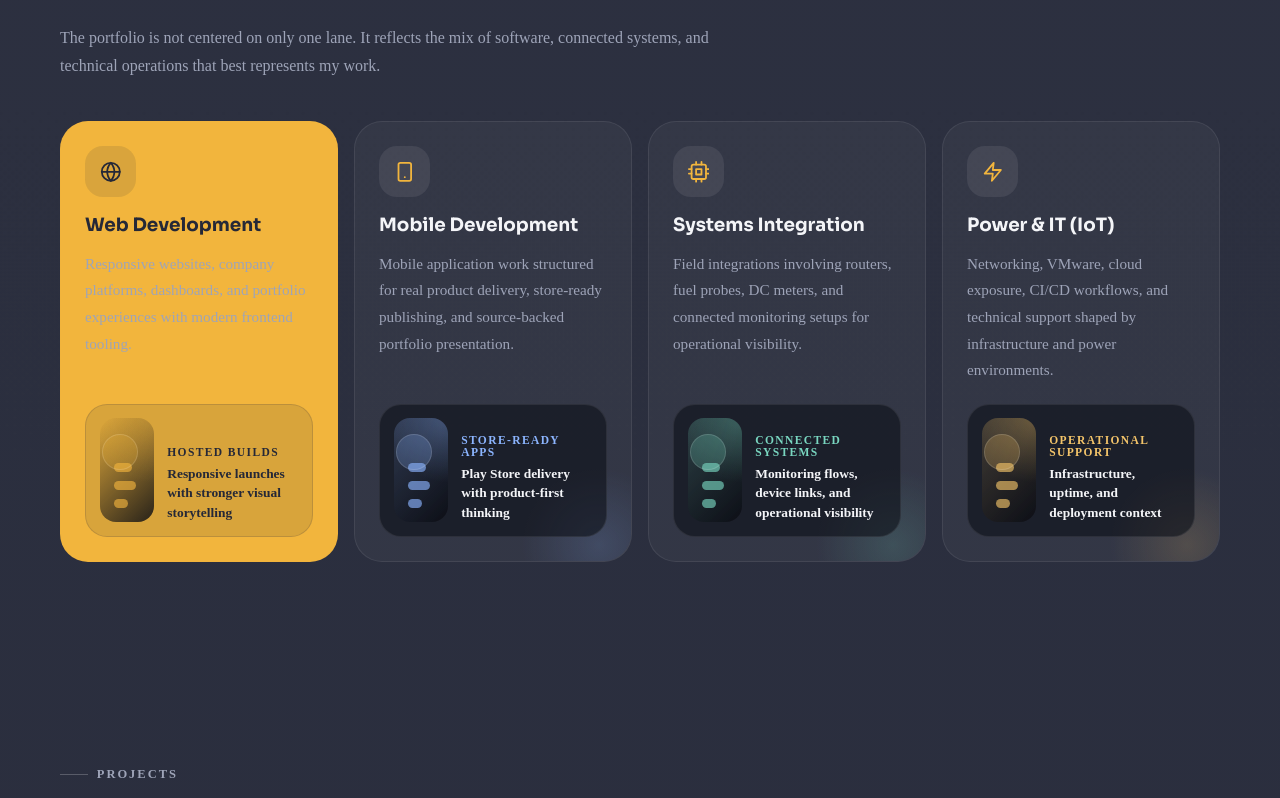
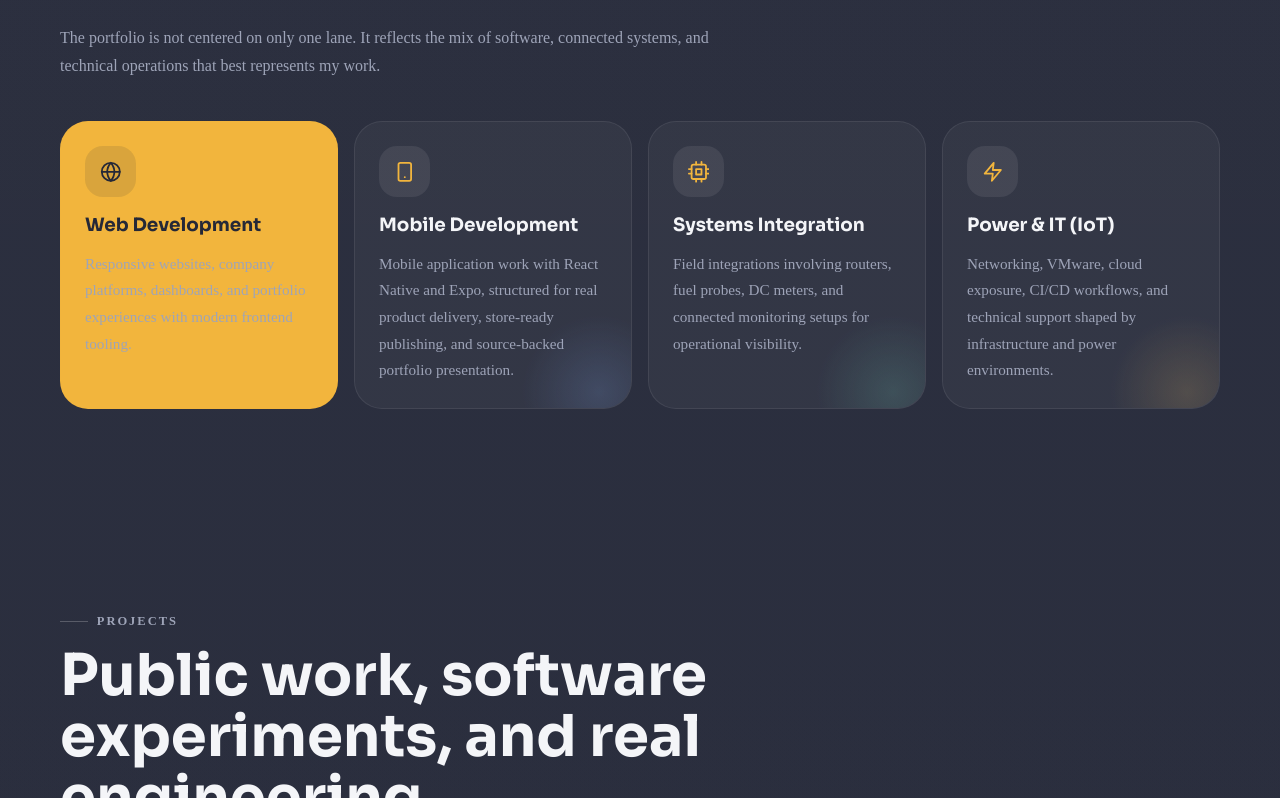
Before and after one commit to DavisKiprotich/New-Portfolio, a React (Create React App) app: page / in a window 1280 px wide. Shown: the part 2082-2880 px from the top of the page. Built offline with nearby package versions, Linux system fonts and the light colour scheme.

Commit message:
Hover efefect

```diff
--- a/src/container/Skills/Skills.jsx
+++ b/src/container/Skills/Skills.jsx
@@ -9,8 +9,6 @@ const focusAreas = [
     title: "Web Development",
     description:
       "Responsive websites, company platforms, dashboards, and portfolio experiences with modern frontend tooling.",
-    previewLabel: "Hosted builds",
-    previewCaption: "Responsive launches with stronger visual storytelling",
     accentColor: "#f2b53d",
     glow: "242, 181, 61",
     accent: true,
@@ -19,9 +17,7 @@ const focusAreas = [
     icon: <FiSmartphone />,
     title: "Mobile Development",
     description:
-      "Mobile application work structured for real product delivery, store-ready publishing, and source-backed portfolio presentation.",
-    previewLabel: "Store-ready apps",
-    previewCaption: "Play Store delivery with product-first thinking",
+      "Mobile application work with React Native and Expo, structured for real product delivery, store-ready publishing, and source-backed portfolio presentation.",
     accentColor: "#8cb5ff",
     glow: "140, 181, 255",
   },
@@ -30,8 +26,6 @@ const focusAreas = [
     title: "Systems Integration",
     description:
       "Field integrations involving routers, fuel probes, DC meters, and connected monitoring setups for operational visibility.",
-    previewLabel: "Connected systems",
-    previewCaption: "Monitoring flows, device links, and operational visibility",
     accentColor: "#79d6c0",
     glow: "121, 214, 192",
   },
@@ -40,8 +34,6 @@ const focusAreas = [
     title: "Power & IT (IoT)",
     description:
       "Networking, VMware, cloud exposure, CI/CD workflows, and technical support shaped by infrastructure and power environments.",
-    previewLabel: "Operational support",
-    previewCaption: "Infrastructure, uptime, and deployment context",
     accentColor: "#f3c46a",
     glow: "243, 196, 106",
   },
@@ -78,19 +70,6 @@ const Skills = () => {
                 <h3>{item.title}</h3>
                 <p>{item.description}</p>
               </div>
-
-              <div className="focus__preview" aria-hidden="true">
-                <div className="focus__preview-surface">
-                  <span />
-                  <span />
-                  <span />
-                </div>
-
-                <div className="focus__preview-copy">
-                  <span>{item.previewLabel}</span>
-                  <strong>{item.previewCaption}</strong>
-                </div>
-              </div>
             </article>
           ))}
         </div>
--- a/src/container/Skills/Skills.scss
+++ b/src/container/Skills/Skills.scss
@@ -6,9 +6,6 @@
 
 .focus__card {
   position: relative;
-  display: flex;
-  flex-direction: column;
-  gap: 1.25rem;
   min-height: 100%;
   padding: 1.5rem;
   border-radius: 28px;
@@ -41,12 +38,6 @@
   background: var(--color-accent);
   border-color: rgba(242, 181, 61, 0.55);
   color: #252837;
-}
-
-.focus__copy,
-.focus__preview {
-  position: relative;
-  z-index: 1;
 }
 
 .focus__icon {
@@ -85,127 +76,6 @@
   line-height: 1.75;
 }
 
-.focus__preview {
-  display: grid;
-  grid-template-columns: minmax(0, 1fr) minmax(0, 8.2rem);
-  gap: 0.85rem;
-  align-items: end;
-  margin-top: auto;
-  padding: 0.85rem;
-  border-radius: 22px;
-  background: rgba(15, 18, 27, 0.62);
-  border: 1px solid rgba(255, 255, 255, 0.08);
-  transition: transform 0.3s ease, border-color 0.3s ease,
-    background-color 0.3s ease;
-}
-
-.focus__preview-surface {
-  position: relative;
-  min-height: 6.5rem;
-  border-radius: 16px;
-  overflow: hidden;
-  padding: 0.9rem;
-  display: grid;
-  align-content: end;
-  gap: 0.55rem;
-  background:
-    radial-gradient(circle at top right, rgba(var(--focus-glow), 0.3), transparent 55%),
-    linear-gradient(135deg, rgba(var(--focus-glow), 0.18), rgba(11, 13, 20, 0.86));
-}
-
-.focus__preview-surface::after {
-  content: "";
-  position: absolute;
-  inset: 1rem 1rem auto auto;
-  width: 2.1rem;
-  height: 2.1rem;
-  border-radius: 999px;
-  background: rgba(var(--focus-glow), 0.22);
-  border: 1px solid rgba(255, 255, 255, 0.14);
-  transition: transform 0.35s ease, background-color 0.35s ease;
-}
-
-.focus__preview-surface span {
-  display: block;
-  height: 0.56rem;
-  border-radius: 999px;
-  background: rgba(255, 255, 255, 0.18);
-  transition: width 0.35s ease, background-color 0.35s ease, transform 0.35s ease;
-}
-
-.focus__preview-surface span:nth-child(1) {
-  width: 72%;
-}
-
-.focus__preview-surface span:nth-child(2) {
-  width: 88%;
-}
-
-.focus__preview-surface span:nth-child(3) {
-  width: 54%;
-}
-
-.focus__preview-copy {
-  display: grid;
-  gap: 0.35rem;
-}
-
-.focus__preview-copy span {
-  color: var(--focus-accent, var(--color-accent));
-  font-size: 0.72rem;
-  font-weight: 800;
-  letter-spacing: 0.12em;
-  text-transform: uppercase;
-}
-
-.focus__preview-copy strong {
-  color: var(--color-ink);
-  font-size: 0.84rem;
-  line-height: 1.45;
-}
-
-.focus__card:hover .focus__preview,
-.focus__card:active .focus__preview {
-  transform: translateY(-3px);
-  border-color: rgba(var(--focus-glow), 0.28);
-}
-
-.focus__card:hover .focus__preview-surface::after,
-.focus__card:active .focus__preview-surface::after {
-  transform: scale(1.08);
-  background: rgba(var(--focus-glow), 0.42);
-}
-
-.focus__card:hover .focus__preview-surface span,
-.focus__card:active .focus__preview-surface span {
-  background: rgba(var(--focus-glow), 0.76);
-}
-
-.focus__card:hover .focus__preview-surface span:nth-child(1),
-.focus__card:active .focus__preview-surface span:nth-child(1) {
-  width: 86%;
-}
-
-.focus__card:hover .focus__preview-surface span:nth-child(2),
-.focus__card:active .focus__preview-surface span:nth-child(2) {
-  width: 94%;
-}
-
-.focus__card:hover .focus__preview-surface span:nth-child(3),
-.focus__card:active .focus__preview-surface span:nth-child(3) {
-  width: 72%;
-}
-
-.focus__card--accent .focus__preview {
-  background: rgba(37, 40, 55, 0.12);
-  border-color: rgba(37, 40, 55, 0.16);
-}
-
-.focus__card--accent .focus__preview-copy span,
-.focus__card--accent .focus__preview-copy strong {
-  color: #252837;
-}
-
 @media screen and (max-width: 1080px) {
   .focus__grid {
     grid-template-columns: repeat(2, minmax(0, 1fr));
@@ -216,14 +86,4 @@
   .focus__grid {
     grid-template-columns: 1fr;
   }
-
-  .focus__preview {
-    grid-template-columns: 1fr;
-  }
 }
-
-@media (hover: none) {
-  .focus__preview-surface span {
-    background: rgba(var(--focus-glow), 0.64);
-  }
-}
--- a/src/container/Tech/Tech.jsx
+++ b/src/container/Tech/Tech.jsx
@@ -9,7 +9,14 @@ const toolGroups = [
   },
   {
     title: "Mobile & product",
-    items: ["TypeScript apps", "App architecture", "UI structure", "Documentation"],
+    items: [
+      "React Native",
+      "Expo",
+      "TypeScript apps",
+      "App architecture",
+      "UI structure",
+      "Documentation",
+    ],
   },
   {
     title: "Infrastructure",
--- a/src/container/Work/Work.jsx
+++ b/src/container/Work/Work.jsx
@@ -91,6 +91,7 @@ const projects = [
     summary:
       "A tea commerce website that allows consumers to purchase tea leaves directly from their favorite factories through a clearer digital experience.",
     stack: ["Ecommerce", "Tea marketplace", "Consumer web"],
+    liveUrl: "https://tea-direct-kenya.netlify.app/",
     sourceUrl: "https://github.com/DavisKiprotich/tea-direct-kenya",
     previewLabel: "Source-backed build",
     previewCaption: "A direct-to-consumer tea buying flow with factory choice",
```
